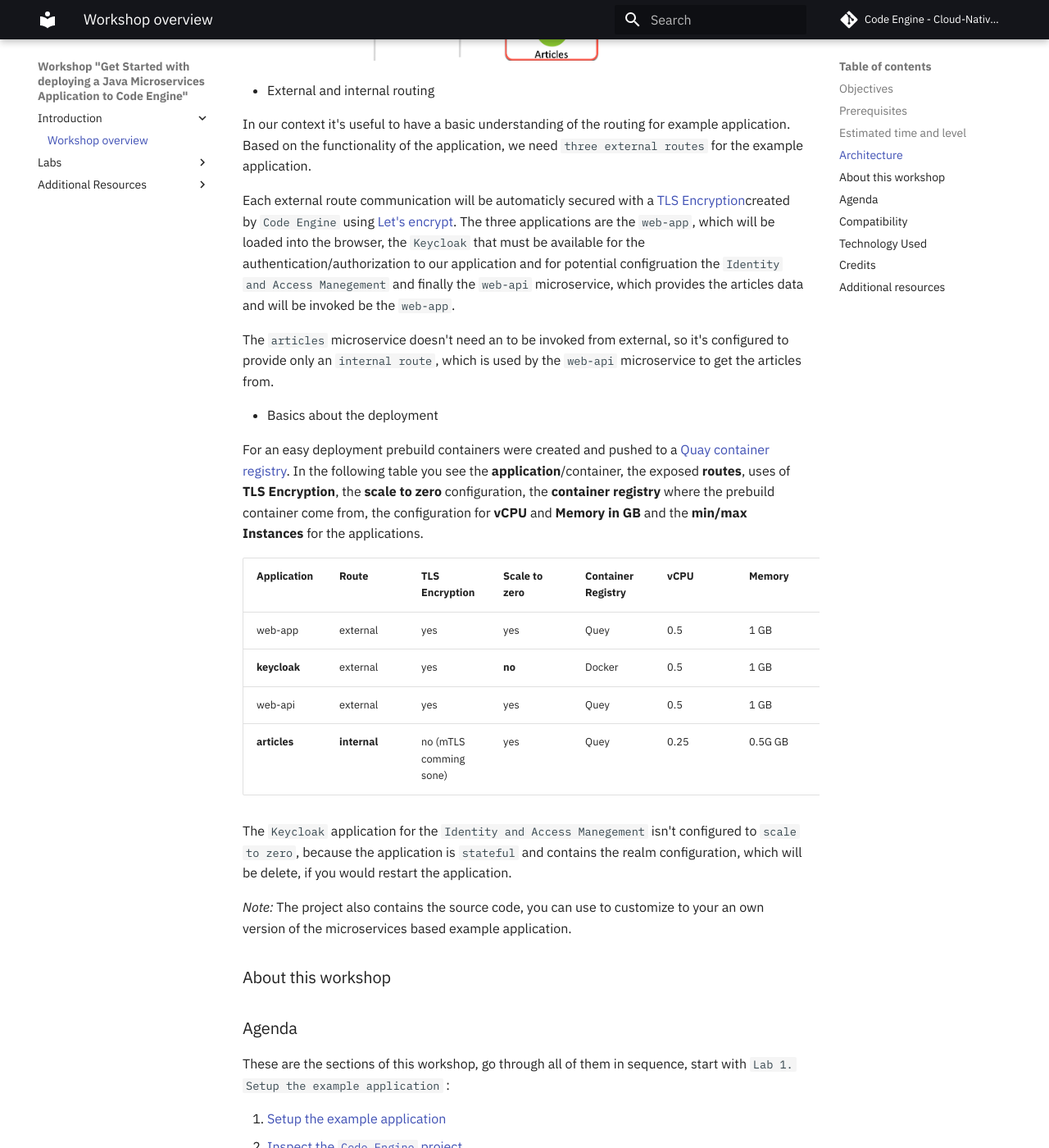
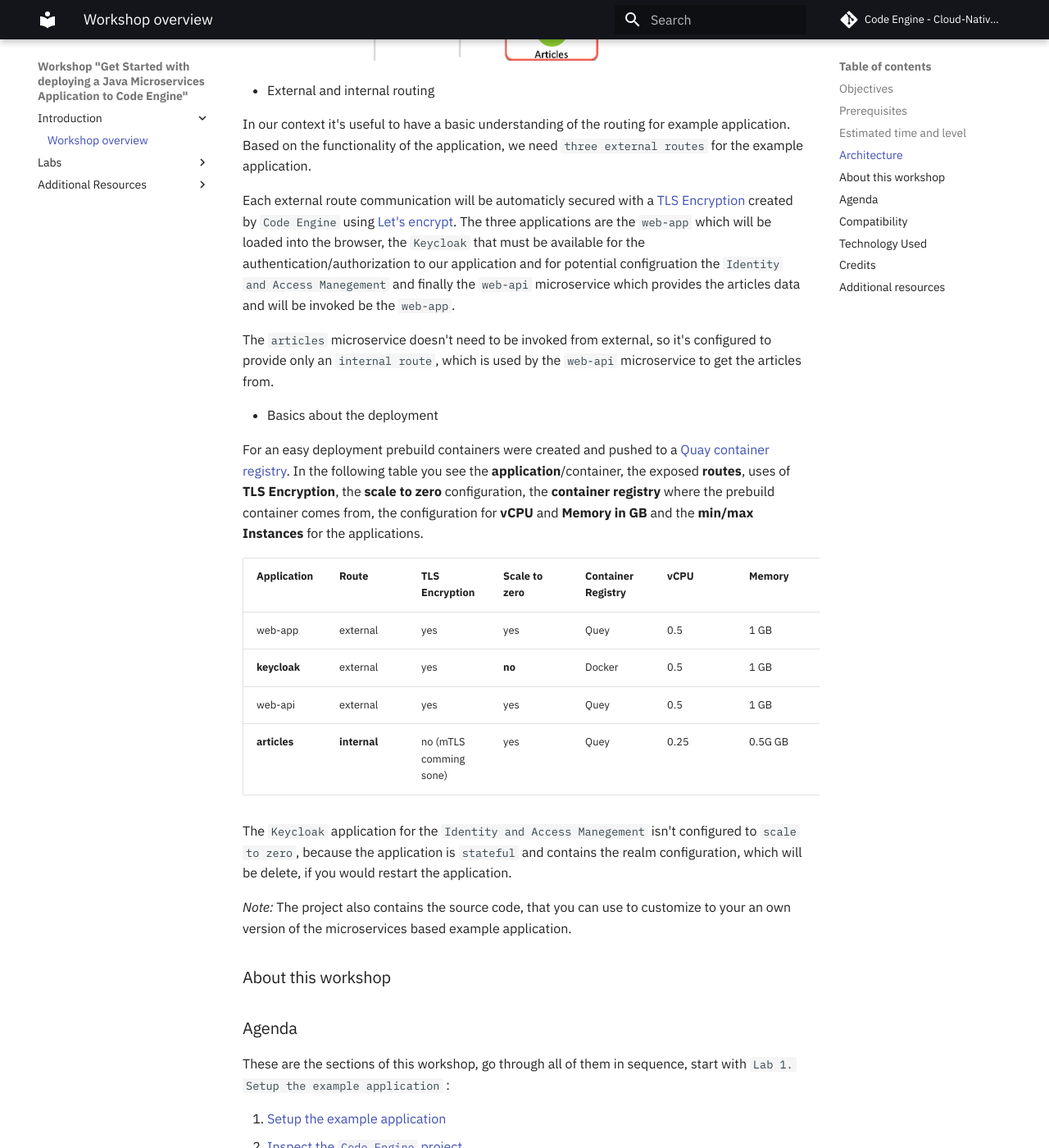
Before and after one commit to thomassuedbroecker/ce-cns-problem, an MkDocs documentation site: the page built from documentation/README.md, in a window 1280 px wide and 1400 px high, scrolled down 2262 px. Shown: the whole window at 82% size. Built offline with MkDocs 1.6.1 and Material for MkDocs 9.7.7, drawn with Linux system fonts in a browser that asks for light colours; comment, search, counter and statistics services are not loaded; some of the changed text lies outside the part shown.

Commit message:
update readme

```diff
--- a/documentation/README.md
+++ b/documentation/README.md
@@ -6,7 +6,7 @@
 
 ### Objectives
 
-The workshop addresses the topic containerized applications on` IBM Cloud Code Engine`.
+The workshop addresses the topic containerized applications on `IBM Cloud Code Engine`.
 
 After you complete this workshop, you'll have a basic understanding of the following:
 
@@ -22,7 +22,7 @@
 
 * In order to run this workshop, you will need to create an IBM Cloud `PayAsYouGo` account (or log in to your existing account).
 
-  > `Code Engine` has a `free tier` per month and we expect, if you haven't used that `free tier` in current month, you can execute the workshop without creating any additional costs. For the monitoring and logging we will use free lite plans for the service instances [IBM Cloud Monitoring](https://cloud.ibm.com/docs/monitoring?topic=monitoring-getting-started#getting-started) and
+  > `Code Engine` has a `free tier` per month, and we expect, if you haven't used that `free tier` in current month, you can execute the workshop without creating any additional costs. For the monitoring and logging we will use free lite plans for the service instances [IBM Cloud Monitoring](https://cloud.ibm.com/docs/monitoring?topic=monitoring-getting-started#getting-started) and
  [IBM Cloud Log Analysis](https://cloud.ibm.com/docs/log-analysis?topic=log-analysis-getting-started#getting-started).
 
 * You should have a basic understanding of containerized applications
@@ -52,14 +52,14 @@
 
 In our context it's useful to have a basic understanding of the routing for example application. Based on the functionality of the application, we need `three external routes` for the example application.
 
-Each external route communication will be automaticly secured with a [TLS Encryption](https://en.wikipedia.org/wiki/Transport_Layer_Security)created by `Code Engine` using [Let's encrypt](https://letsencrypt.org/). The three applications are the `web-app`, which will be loaded into the browser, the `Keycloak` that must be available for the authentication/authorization to our application and for potential configruation the `Identity and Access Manegement` and finally the `web-api` microservice, which provides the articles data and will be invoked be the `web-app`.
+Each external route communication will be automaticly secured with a [TLS Encryption](https://en.wikipedia.org/wiki/Transport_Layer_Security) created by `Code Engine` using [Let's encrypt](https://letsencrypt.org/). The three applications are the `web-app` which will be loaded into the browser, the `Keycloak` that must be available for the authentication/authorization to our application and for potential configruation the `Identity and Access Manegement` and finally the `web-api` microservice which provides the articles data and will be invoked be the `web-app`.
 
-The `articles` microservice doesn't need an to be invoked from external, so it's configured to provide only an `internal route`, which is used by the  `web-api` microservice to get the articles from.
+The `articles` microservice doesn't need to be invoked from external, so it's configured to provide only an `internal route`, which is used by the  `web-api` microservice to get the articles from.
 
 * Basics about the deployment
 
 For an easy deployment prebuild containers were created and pushed to a [Quay container registry](https://quay.io/user/tsuedbroecker).
-In the following table you see the **application**/container, the exposed **routes**, uses of **TLS Encryption**, the **scale to zero** configuration, the **container registry** where the prebuild container come from, the configuration for **vCPU** and **Memory in GB** and the **min/max Instances** for the applications.
+In the following table you see the **application**/container, the exposed **routes**, uses of **TLS Encryption**, the **scale to zero** configuration, the **container registry** where the prebuild container comes from, the configuration for **vCPU** and **Memory in GB** and the **min/max Instances** for the applications.
 
 | **Application** | **Route** | **TLS Encryption** | **Scale to zero** | **Container Registry** | **vCPU** | **Memory** | **min Instances** | **max Instances** |
 | --- | --- | --- | --- |  --- | --- |  --- | --- | --- |
@@ -70,7 +70,7 @@
 
 The `Keycloak` application for the `Identity and Access Manegement` isn't configured to `scale to zero`, because the application is `stateful` and contains the realm configuration, which will be delete, if you would restart the application.
 
-_Note:_ The project also contains the source code, you can use to customize to your an own version of the microservices based example application.
+_Note:_ The project also contains the source code, that you can use to customize to your an own version of the microservices based example application.
 
 
 ### About this workshop
```
Also changed, not shown: other parts of documentation/README.md (+1 -1 lines), documentation/logging.md (+1 -1 lines), documentation/monitoring.md (+1 -1 lines), documentation/setup-example.md (+7 -7 lines).
